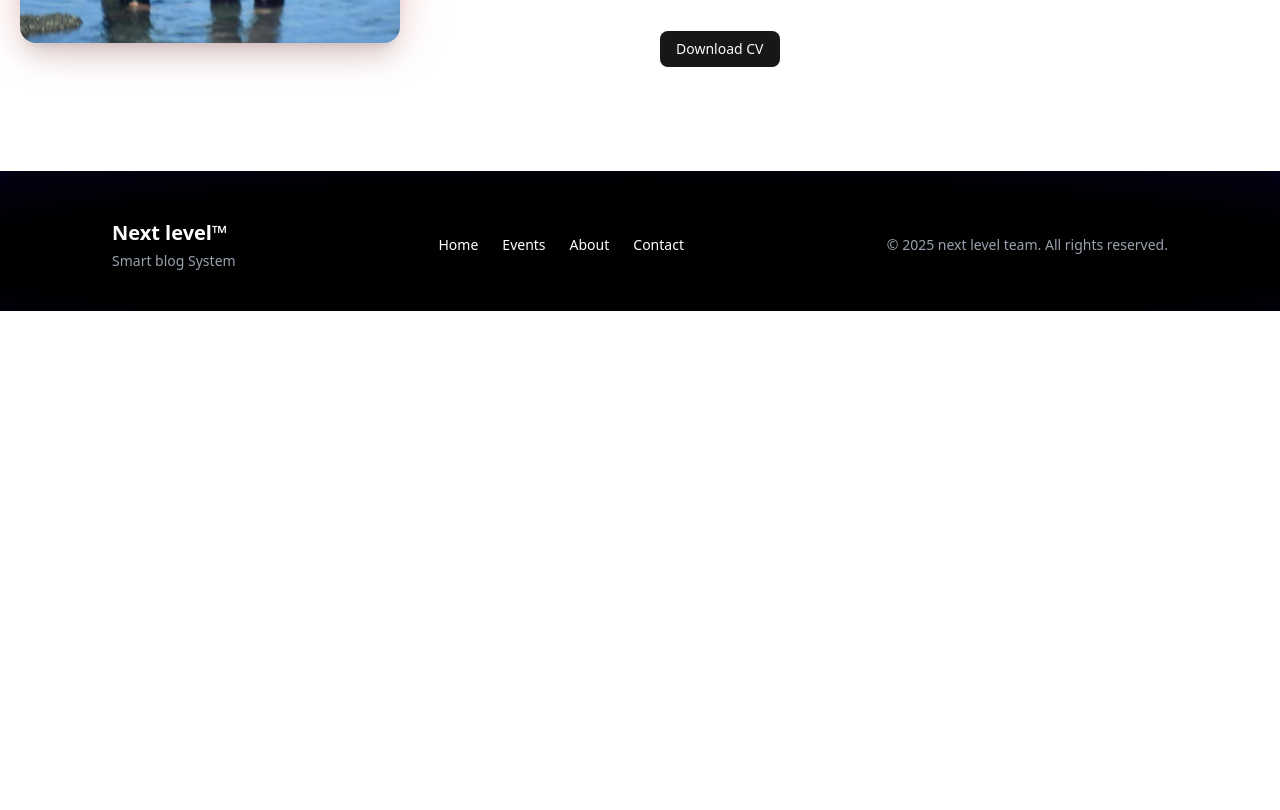
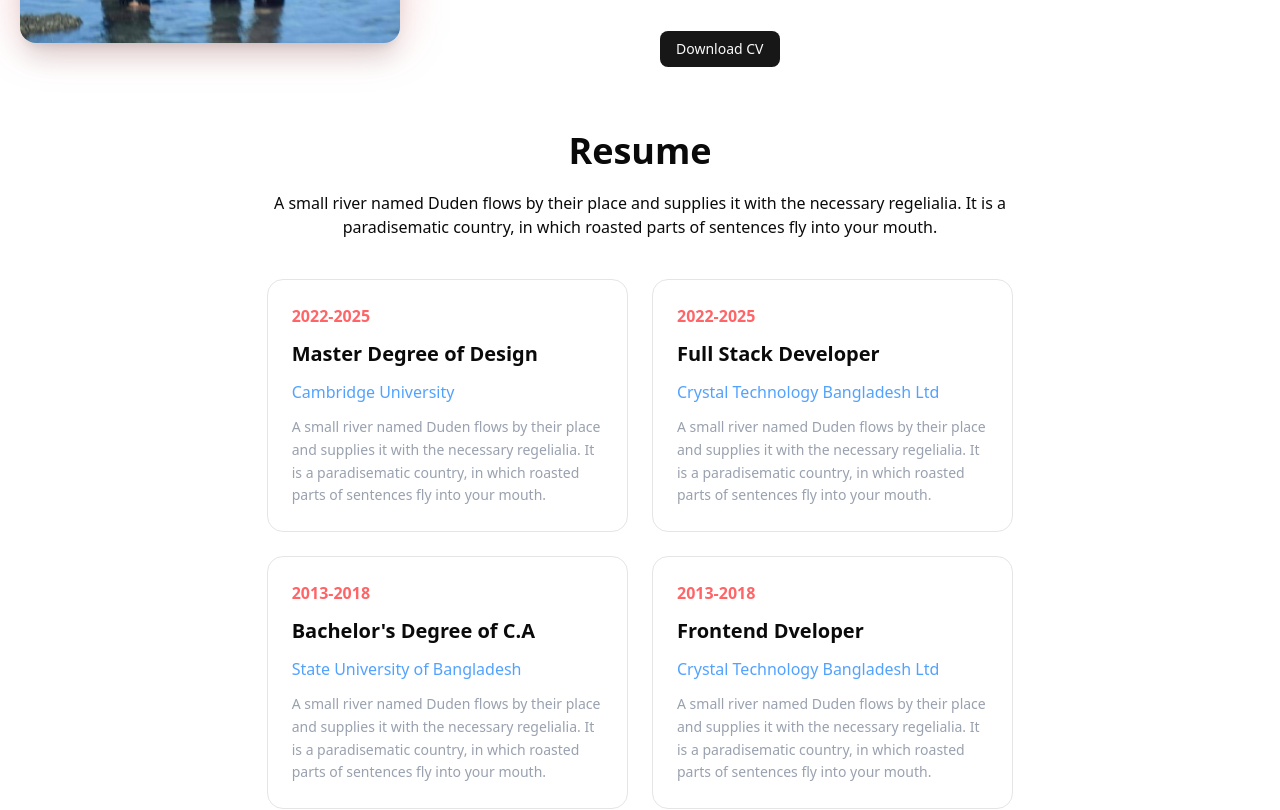
Before and after one commit to anik554/my-portfolio-website-frontend, a Next.js app: page / in a window 1280 px wide. Shown: the part 1460-2270 px from the top of the page. Before the commit the page ends 1771 px from the top, so only its background shows below. Built offline with nearby package versions, Linux system fonts and the light colour scheme.

Commit message:
resume section design done (#1)
Co-authored-by: anik924 <anikimtiaz924@gmail.com>

```diff
--- a/src/app/(public)/page.tsx
+++ b/src/app/(public)/page.tsx
@@ -2,6 +2,7 @@
 // import BlogCard from "@/components/modules/Blogs/BlogCard";
 import AboutMe from "@/components/modules/Home/AboutMe";
 import Hero from "@/components/modules/Home/Hero";
+import Resume from "@/components/modules/Home/Resume";
 
 export default async function HomePage() {
   // const res = await fetch(`${process.env.NEXT_PUBLIC_BASE_API}/post`, {
@@ -15,6 +16,7 @@ export default async function HomePage() {
     <div>
       <Hero />
       <AboutMe />
+      <Resume />
       <div className="grid grid-cols-3 gap-4 max-w-6xl mx-auto my-5">
         {/* {blogs.slice(0, 3).map((blog: any) => (
           <BlogCard key={blog?.id} post={blog} />
--- a/src/components/modules/Home/AboutMe.tsx
+++ b/src/components/modules/Home/AboutMe.tsx
@@ -59,7 +59,7 @@ const AboutMe = async () => {
 };
 
 const InfoItem = ({ icon, label, value }:{icon:any,label:string,value:string}) => (
-  <div className="flex items-start gap-3 p-4 rounded-xl border ">
+  <div className="flex items-start gap-3 p-4 rounded-xl border">
     <div className="text-red-400">{icon}</div>
     <div>
       <p className="text-sm ">{label}</p>
--- /dev/null
+++ b/src/components/modules/Home/Resume.tsx
@@ -0,0 +1,31 @@
+import { resumeData } from "@/constants/resume/resumeData";
+
+const Resume = async () => {
+  return (
+    <div className="space-y-5 w-7/12 mx-auto">
+      <h2 className="text-4xl font-bold text-center">Resume</h2>
+      <article className="text-center ">
+        A small river named Duden flows by their place and supplies it with the
+        necessary regelialia. It is a paradisematic country, in which roasted
+        parts of sentences fly into your mouth.
+      </article>
+      <div className="mt-10 grid grid-cols-1 sm:grid-cols-2 gap-6">
+        {resumeData.map((item) => (
+          <div
+            key={item.id}
+            className="p-6 border rounded-2xl space-y-3"
+          >
+            <p className="text-red-400 font-semibold">{item.duration}</p>
+            <h3 className="text-xl font-bold">{item.title}</h3>
+            <h4 className="text-blue-400">{item.organization}</h4>
+            <p className="text-gray-400 text-sm leading-relaxed">
+              {item.details}
+            </p>
+          </div>
+        ))}
+      </div>
+    </div>
+  );
+};
+
+export default Resume;
--- /dev/null
+++ b/src/constants/resume/resumeData.ts
@@ -0,0 +1,44 @@
+export const resumeData=[
+    {
+        id:1,
+        duration:"2022-2025",
+        title:"Master Degree of Design",
+        organization:"Cambridge University",
+        details:"A small river named Duden flows by their place and supplies it with the necessary regelialia. It is a paradisematic country, in which roasted parts of sentences fly into your mouth."
+    },
+    {
+        id:2,
+        duration:"2022-2025",
+        title:"Full Stack Developer",
+        organization:"Crystal Technology Bangladesh Ltd",
+        details:"A small river named Duden flows by their place and supplies it with the necessary regelialia. It is a paradisematic country, in which roasted parts of sentences fly into your mouth."
+    },
+    {
+        id:3,
+        duration:"2013-2018",
+        title:"Bachelor's Degree of C.A",
+        organization:"State University of Bangladesh",
+        details:"A small river named Duden flows by their place and supplies it with the necessary regelialia. It is a paradisematic country, in which roasted parts of sentences fly into your mouth."
+    },
+    {
+        id:4,
+        duration:"2013-2018",
+        title:"Frontend Dveloper",
+        organization:"Crystal Technology Bangladesh Ltd",
+        details:"A small river named Duden flows by their place and supplies it with the necessary regelialia. It is a paradisematic country, in which roasted parts of sentences fly into your mouth."
+    },
+    {
+        id:5,
+        duration:"2013-2018",
+        title:"Frontend Dveloper",
+        organization:"Crystal Technology Bangladesh Ltd",
+        details:"A small river named Duden flows by their place and supplies it with the necessary regelialia. It is a paradisematic country, in which roasted parts of sentences fly into your mouth."
+    },
+    {
+        id:6,
+        duration:"2013-2018",
+        title:"Frontend Dveloper",
+        organization:"Crystal Technology Bangladesh Ltd",
+        details:"A small river named Duden flows by their place and supplies it with the necessary regelialia. It is a paradisematic country, in which roasted parts of sentences fly into your mouth."
+    },
+]
```
